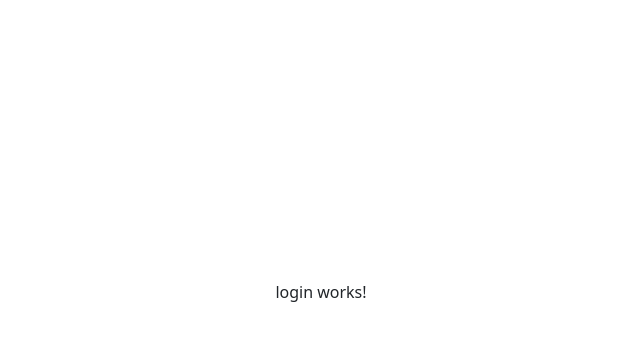
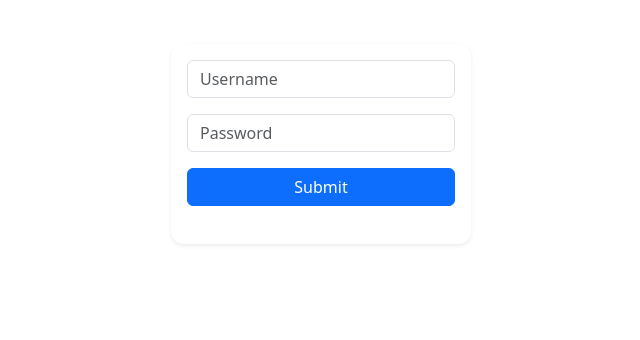
Before and after one commit to GastonSKL/CargoSim, an Angular app in the folder frontend/: page /login in a window 1280 px wide. Shown: the part 132-472 px from the top of the page, without its empty margins (319-959 px from the left). Built offline with nearby package versions, Linux system fonts and the light colour scheme.

Commit message:
Login api post

```diff
--- a/frontend/src/app/Components/login/login.component.css
+++ b/frontend/src/app/Components/login/login.component.css
@@ -0,0 +1,9 @@
+.custom-form {
+    margin: auto;
+    width: 300px;
+    height: 200px;
+    border-radius: 0.8em;
+    margin-top: -16em;
+    background-color: #fff;
+    border: none;
+  }
--- a/frontend/src/app/Components/login/login.component.html
+++ b/frontend/src/app/Components/login/login.component.html
@@ -1 +1,10 @@
-<p>login works!</p>
+<form [formGroup]="formulario" (ngSubmit)="onSubmit()" class="shadow-sm p-3 custom-form">
+    <span></span>
+    <div class="mb-3">
+        <input type="text" class="form-control" formControlName="username" placeholder="Username">
+    </div>
+    <div class="mb-3">
+        <input type="text" class="form-control" formControlName="password" placeholder="Password">
+    </div>
+    <input type="submit" class="btn btn-primary" style="width: 100%;">
+</form>
--- a/frontend/src/app/Components/login/login.component.ts
+++ b/frontend/src/app/Components/login/login.component.ts
@@ -1,4 +1,6 @@
-import { Component } from '@angular/core';
+import { Component, inject } from '@angular/core';
+import { FormControl, FormGroup } from '@angular/forms';
+import { UsersService } from '../../Services/users.service';
 
 @Component({
   selector: 'app-login',
@@ -6,5 +8,21 @@ import { Component } from '@angular/core';
   styleUrl: './login.component.css'
 })
 export class LoginComponent {
+  formulario: FormGroup;
 
+  userService = inject(UsersService);
+
+  constructor() {
+    this.formulario = new FormGroup({
+      username: new FormControl(),
+      password: new FormControl()
+    })
+  }
+
+  async onSubmit(){
+    debugger;
+    localStorage.clear();
+    const response = await this.userService.register(this.formulario.value);
+    localStorage.setItem("token",response.token);
+  }
 }
--- a/frontend/src/app/Services/users.service.ts
+++ b/frontend/src/app/Services/users.service.ts
@@ -11,7 +11,7 @@ export class UsersService {
   private baseUrl:string;
 
   constructor() {
-    this.baseUrl = 'https://localhost:44338';
+    this.baseUrl = 'http://localhost:44338';
   }
 
   register(formValue: any){
```
